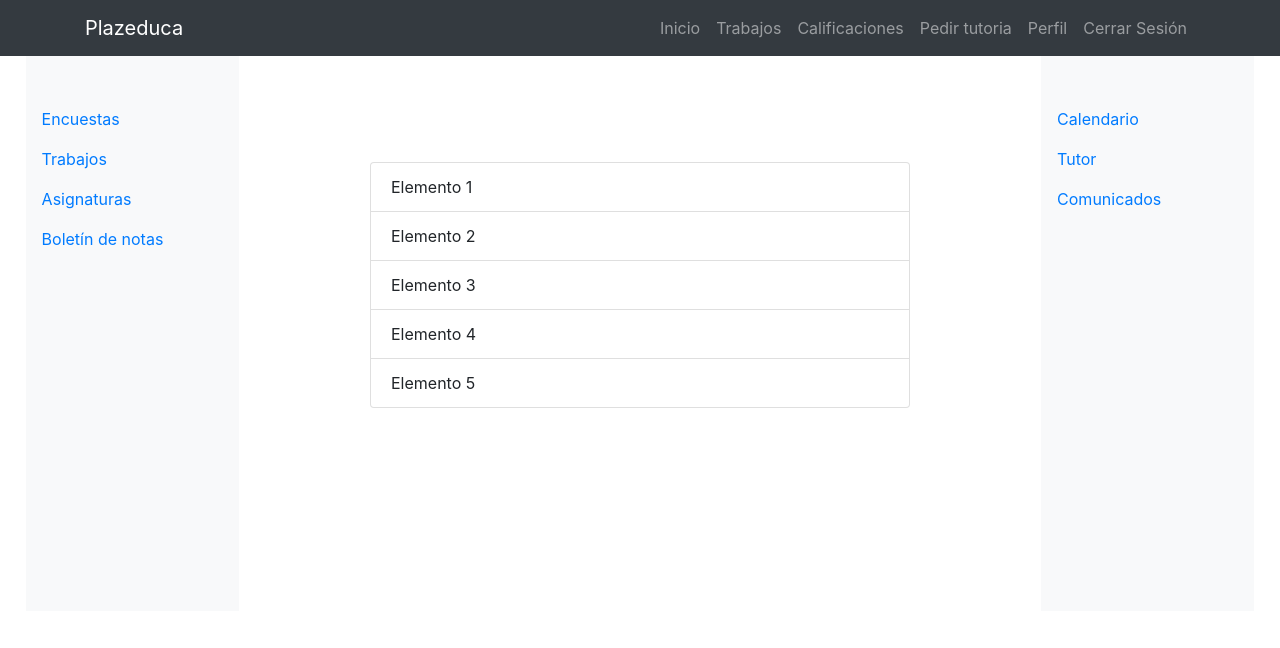
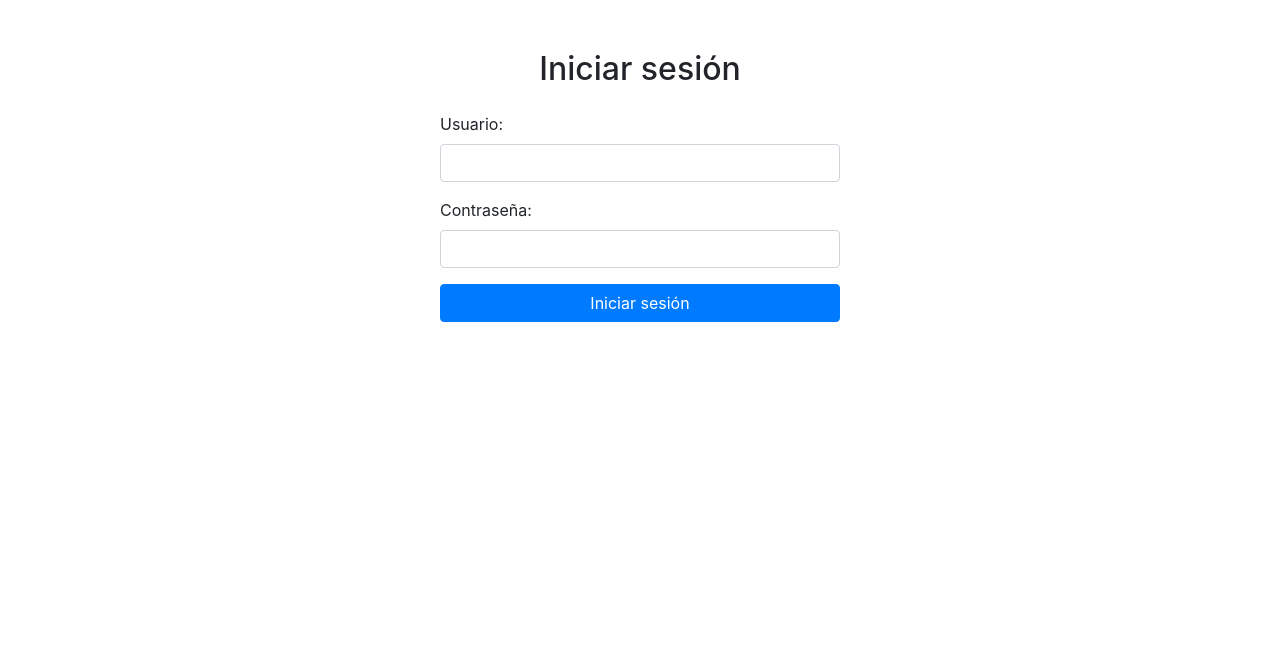
Before and after one commit to oscdaw202401/TFG, a Django app: page / in a window 1280 px wide. Shown: the top 648 px of the page. Run offline with Django 4.2, Linux system fonts and the light colour scheme; some libraries are stand-ins or nearby versions.

Commit message:
Pagina Alumno v1.2
Se ha añadido el login y primeros pasos para mostrar el contenido en views, pero erron en login por fecha

```diff
--- /dev/null
+++ b/Plazeduca/forms.py
@@ -0,0 +1,5 @@
+from django import forms
+
+class Login(forms.Form):
+    usuario=forms.CharField(max_length=50,required=True,widget=forms.TextInput(attrs= {'class':'form-control','placeholder':"Tu usuario"}),label="Usuario")
+    contrasena=forms.CharField(max_length=50,required=True,widget=forms.PasswordInput(attrs= {'class':'form-control','placeholder':"Tu contraseña"}),label="Contraseña")
--- a/Plazeduca/models.py
+++ b/Plazeduca/models.py
@@ -48,6 +48,7 @@ class Notas(models.Model):
     nota=models.IntegerField()
     dni_alumno=models.CharField(max_length=9,primary_key=True)
     nom_asignatura=models.CharField(max_length=50)
+    fecha_subida=models.DateTimeField(auto_now_add=True)
 
 class Asistencias(models.Model):
     dni_alumnos=models.CharField(max_length=9,primary_key=True)
--- a/Plazeduca/templates/contenido.html
+++ b/Plazeduca/templates/contenido.html
@@ -25,11 +25,10 @@
     <div class="row">
       <div class="col-md-6 offset-md-3">
         <ul class="list-group center-list">
-          <li class="list-group-item">Elemento 1</li>
-          <li class="list-group-item">Elemento 2</li>
-          <li class="list-group-item">Elemento 3</li>
-          <li class="list-group-item">Elemento 4</li>
-          <li class="list-group-item">Elemento 5</li>
+          <li class="list-group-item">Ultimas notas</li>
+          <li class="list-group-item">Ultimos trabajos</li>
+          <li class="list-group-item">Incidencias</li>
+          <li class="list-group-item">Anotaciones</li>
         </ul>
       </div>
     </div>
--- /dev/null
+++ b/Plazeduca/templates/login.html
@@ -0,0 +1,56 @@
+<!DOCTYPE html>
+<html lang="es">
+    {% load static %}
+<head>
+  <meta charset="UTF-8">
+  <meta name="viewport" content="width=device-width, initial-scale=1.0">
+  <title>Iniciar sesión</title>
+  <meta
+      name="viewport"
+      content="width=device-width, initial-scale=1, shrink-to-fit=no"
+    />
+
+    <!-- JavaScript de Bootstrap -->
+    <script src="{% static 'bootstrap4/js/bootstrap.min.js' %}"></script>
+    <!-- CSS de Bootstrap -->
+    <link
+      href="{% static 'bootstrap4/css/bootstrap.min.css' %}"
+      rel="stylesheet"
+    />
+  <style>
+    /* Estilos adicionales para el formulario */
+    .login-form {
+      max-width: 400px;
+      margin: 0 auto;
+      margin-top: 50px;
+    }
+  </style>
+</head>
+<body>
+
+<div class="container">
+  <div class="row">
+    <div class="col-md-6 offset-md-3">
+      <div class="login-form">
+        <h2 class="text-center mb-4">Iniciar sesión</h2>
+        <form action="#" method="post">
+            {% csrf_token %}
+          <div class="form-group">
+            <label for="username">Usuario:</label>
+            <input type="text" class="form-control" id="usuario" name="usuario" required>
+          </div>
+          <div class="form-group">
+            <label for="password">Contraseña:</label>
+            <input type="password" class="form-control" id="contrasena" name="contrasena" required>
+          </div>
+          <div class="form-group">
+            <button type="submit" class="btn btn-primary btn-block">Iniciar sesión</button>
+          </div>
+        </form>
+      </div>
+    </div>
+  </div>
+</div>
+
+</body>
+</html>
--- a/Plazeduca/views.py
+++ b/Plazeduca/views.py
@@ -1,5 +1,35 @@
-from django.shortcuts import render
+from django.shortcuts import redirect, render
+from Plazeduca.forms import Login
+from Plazeduca.models import Alumnos, Notas
 
 
 def inicio(request):
-    return render(request,"contenido.html")
+    if request.method=='POST':
+        my_frm=Login(request.POST)
+        if my_frm.is_valid():
+            alum=buscar_alumno(my_frm)
+            request.session['logueado']={"dni":alum.dni}
+            return redirect('home')
+    else:
+        my_frm=Login()
+    return render(request,'login.html',{'form':my_frm})
+
+def home(request):
+
+    return render(request,'home.html')
+
+def buscar_alumno(my_frm):
+    try:
+        alum=Alumnos.objects.get(usuario=my_frm.cleaned_data["usuario"],password=my_frm.cleaned_data["contrasena"])
+    except Alumnos.DoesNotExist:
+            return None
+    else:
+        return alum
+
+def notas_al():
+    try:
+        notas=Notas.objects.get(dni_alumno=request.session["logueado"])
+    except Alumnos.DoesNotExist:
+            return None
+    else:
+        return notas
--- a/TFG/urls.py
+++ b/TFG/urls.py
@@ -16,8 +16,9 @@ Including another URLconf
 from django.contrib import admin
 from django.urls import path
 
-from Plazeduca.views import inicio
+from Plazeduca.views import inicio,home
 urlpatterns = [
     path('admin/', admin.site.urls),
-    path('',inicio)
+    path('',inicio),
+    path('home',home)
 ]
```
Also changed, not shown: Plazeduca/migrations/0002_notas_fecha_subida.py (added), db.sqlite3, 1 other file.
